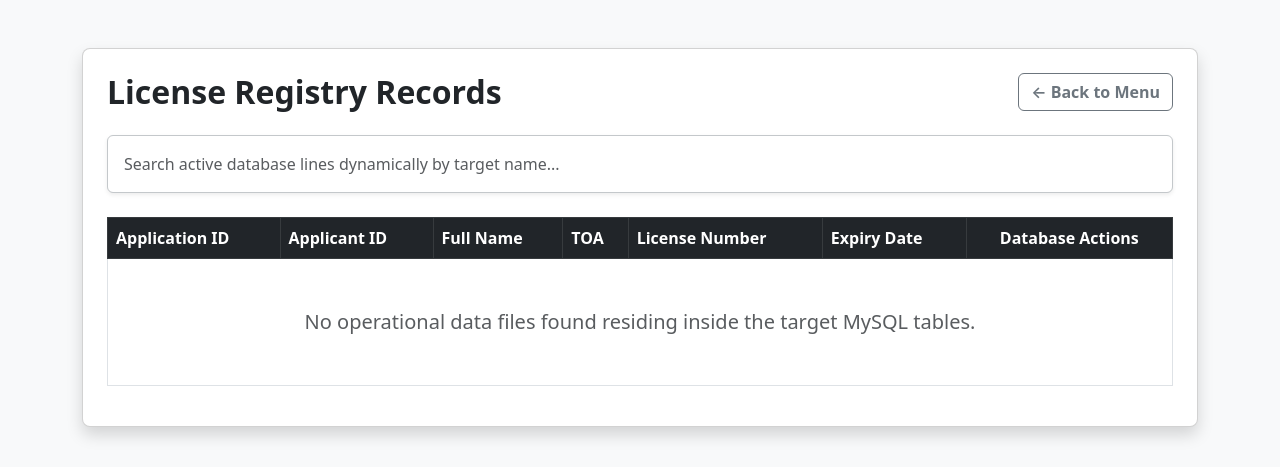
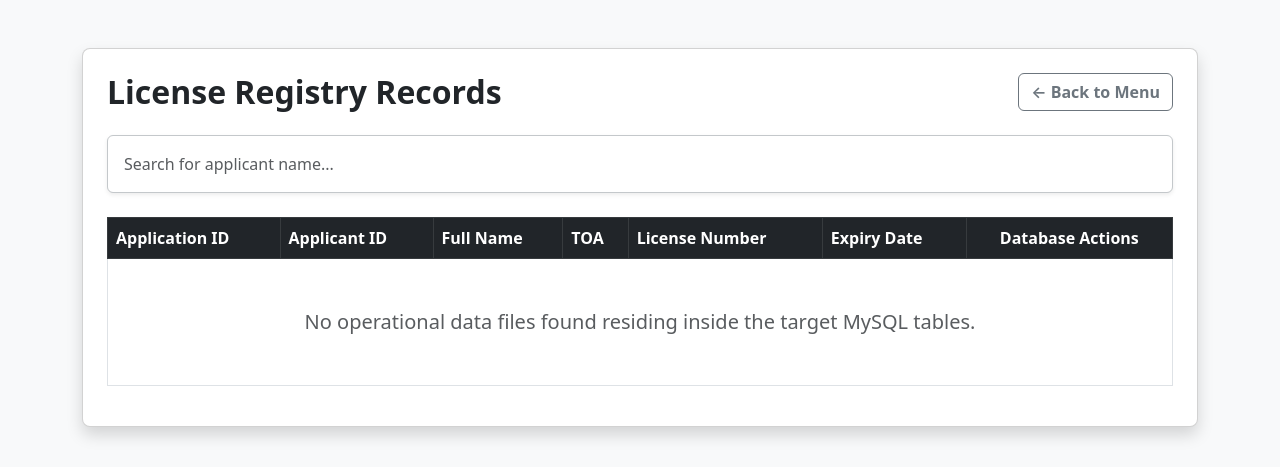
Before and after one commit to reonnee/infoman-licensedb, a Flask app: page /records in a window 1280 px wide. Shown: the top 467 px of the page. Run offline with Flask 3, Linux system fonts and the light colour scheme; data that the repository does not hold is empty.

Commit message:
Update records.html

```diff
--- a/project/templates/records.html
+++ b/project/templates/records.html
@@ -27,7 +27,7 @@
         {% endwith %}
 
         <div class="mb-4">
-            <input type="text" id="liveSearchInput" onkeyup="filterRegistry()" class="form-control p-3 border-secondary-subtle shadow-sm" placeholder="Search active database lines dynamically by target name...">
+            <input type="text" id="liveSearchInput" onkeyup="filterRegistry()" class="form-control p-3 border-secondary-subtle shadow-sm" placeholder="Search for applicant name...">
         </div>
 
         <div class="table-responsive">
```
